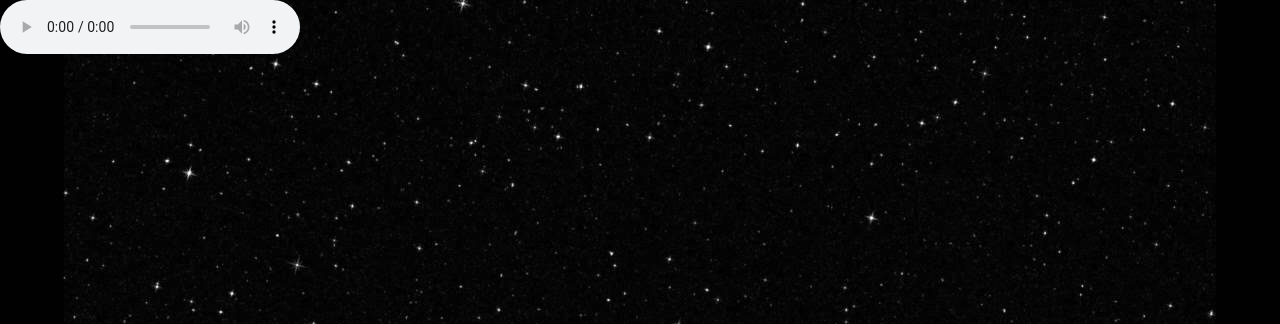
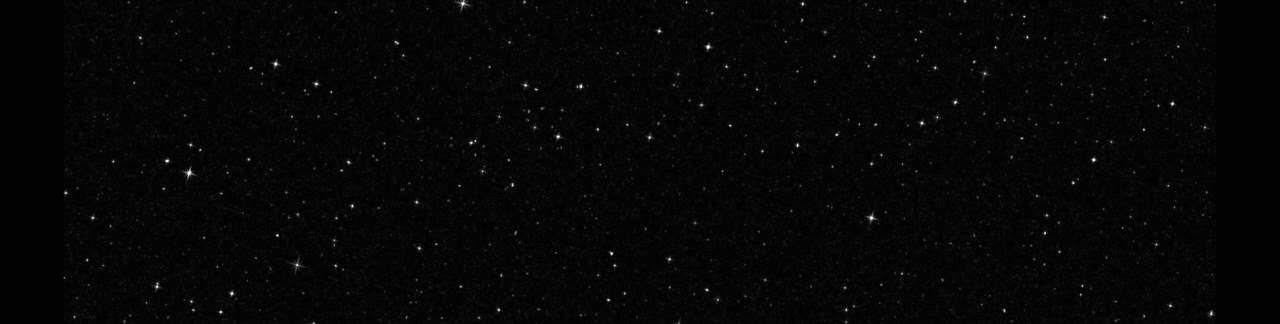
Before and after one commit to Laura-DelDuca/Star-Wars-Crawl, a plain HTML site: page index.html in a window 1280 px wide. Shown: the top 324 px of the page. Drawn offline with Linux system fonts and the light colour scheme.

Commit message:
détails

```diff
--- a/index.html
+++ b/index.html
@@ -8,7 +8,7 @@
     <link rel="stylesheet" type="text/css" media="screen" href="style.css" />
 </head>
 <body>
-        <audio controls>
+        <audio autoplay>
                 <source src="./audio/main-theme.mp3" type="audio/mpeg">
             </audio>
     <div class="flex">
@@ -29,13 +29,13 @@
                                 encore chaud. En effet, il venait à peine de se faire
                                 renverser par un dragon qui ne lui avait pas cédé le
                                 passage. Choqué, un aigle géant témoin de la scène appela
-                                l'agent du vol.</p>
+                                l'agent du vol.</p><br>
                                 <p>Il lui demanda comment
                                 s'appelait le dragon et lui expliqua ce qui s'etait passé.
                                 L'agent de vol lui dit que le dragon était pressé car il
                                 devait aller chercher ses enfants à l'école. L'aigle géant
                                 lui dit que le dragon avait renversé un canari et que
-                                celui-ci était mort.</p>
+                                celui-ci était mort.</p> <br>
                                 <p>Ce malheureux incident généra d'énormes
                                 embarras de circulations sur l'autoroute du Ciel. Un peu plus
                                 tard, un journaliste de la Gazette Cumulus vola sur place pour
@@ -44,30 +44,30 @@
                                 sujet parfait pour une promotion de surcroît !" cria t-il de
                                 toutes ses forces en tendant le micro vers les témoins. Il fût
                                 fixé par une foule de regards à l'instant même où ces paroles
-                                sortirent de sa bouche.</p>
+                                sortirent de sa bouche.</p><br>
                                 <p>"Quelle honte !" s'exclamèrent certains.
                                 "Moi ! J'ai tout vu !" s'écrièrent d'autres. Pendant ce temps,
                                 le corps du canari gisait toujours sur le sol dans une marre de
-                                son propre sang.</p>
+                                son propre sang.</p><br>
                                 <p>Reculez ! Reculez tous cria Sherlock Holmes qui
-                                venait d'arriver sur la scène... Laissez passer l'inspecteur !</p>
+                                venait d'arriver sur la scène... Laissez passer l'inspecteur !</p><br>
                                 <p>Le chevalier fait la rencontre d'un vieux, mystérieux, parce que les
-                                vieux c'est mystèrieux.</p>
+                                vieux c'est mystèrieux.</p><br>
                                 <p>Et le vieux bah il dit rien, forcément
                                 puisqu'il est vieux. Mais il tend au chevalier un bocal à anchois qui,
-                                si Joseph d'Arimathie a pas été trop con, doit surement être le Graal.</p>
+                                si Joseph d'Arimathie a pas été trop con, doit surement être le Graal.</p><br>
                                 <p>La vielle lui donna aussi un vieux drap tout cra-cra dans lequel il y
-                                avait des vieux clous pourris.</p>
+                                avait des vieux clous pourris.</p><br>
                                 <p>Ce n'est que deux heures plus tard
                                 que les charognards croque-morts volants commencèrent à grignoter la
                                 dépouille exsangue du canari. Bien planqués, les aiguilleurs du ciel
                                 qui avaient fait leur boulot comme des manches, ne la ramenèrent pas
                                 quand les poulets en uniforme vinrent les cuisiner ... à propos d'un
-                                vol d'anchois.</p>
+                                vol d'anchois.</p><br>
                                 <p>Watson arriva à ce moment-là. Il était déçu d'observer
                                 que les charognards avaient déjà entamé la dépouille du canari.
                                 L'odeur salée de la mort lui rappelait sa tante, avec laquelle il
-                                aimait partager un thé matcha lorsqu'il était au collège.</p>
+                                aimait partager un thé matcha lorsqu'il était au collège.</p><br>
                                 <p>Soudain le ciel s'ouvrit et des trompettes se mirent à jouer.
                                 Un rayon de lumière vient se poser sur le petit canari et
                                 celui-ci ouvrit les yeux. Il aggripa le bocal
```
Also changed, not shown: 1 other file.
